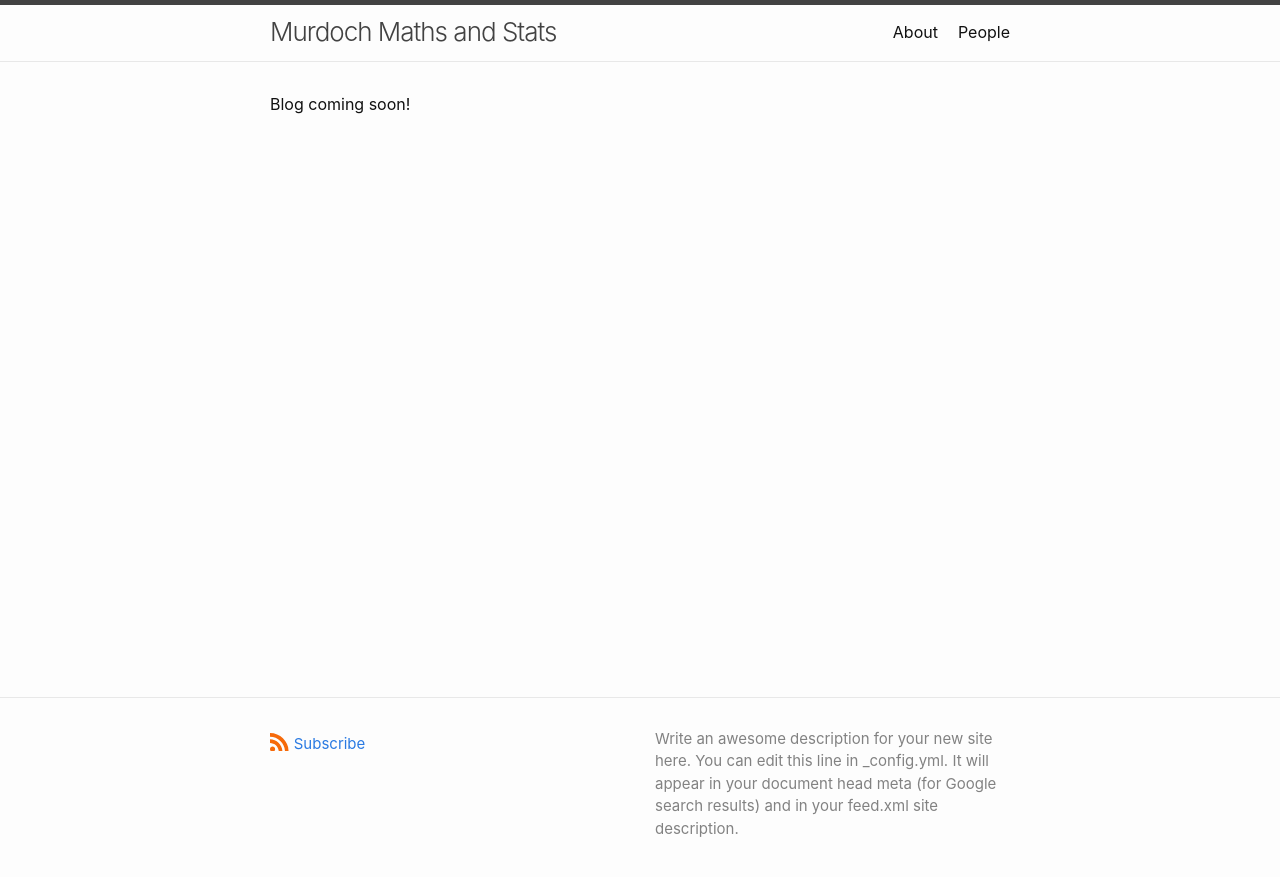
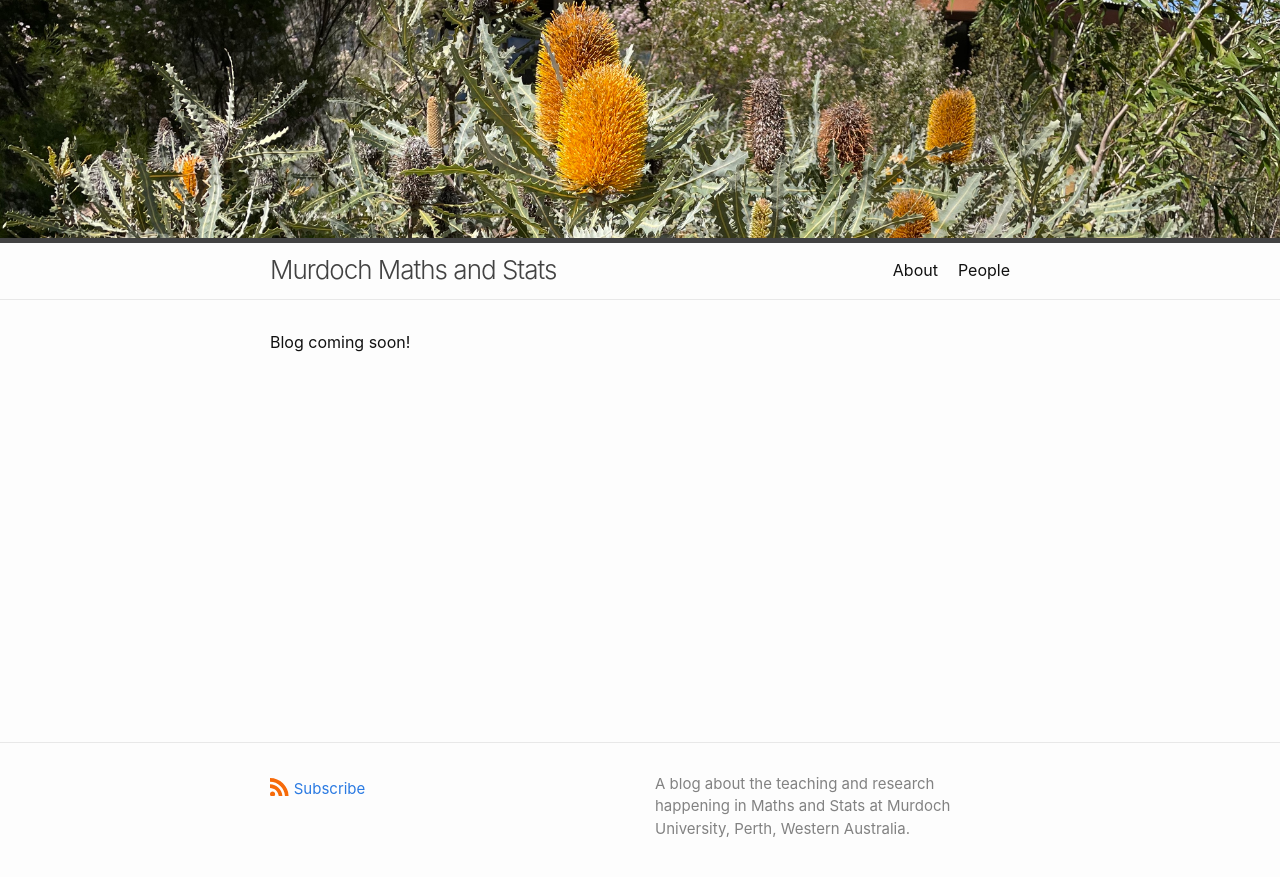
Before and after one commit to Murdoch-Maths-and-Stats/Murdoch-Maths-and-Stats.github.io, a Jekyll site: the page built from index.md, in a window 1280 px wide. Shown: the top 877 px of the page. Built offline with Jekyll 4.4.1, drawn with Linux system fonts in a browser that asks for light colours.

Commit message:
banksia and phoenix

```diff
--- a/_config.yml
+++ b/_config.yml
@@ -3,9 +3,7 @@ author:
   name:
   email:
 description: > # this means to ignore newlines until "show_excerpts:"
-  Write an awesome description for your new site here. You can edit this
-  line in _config.yml. It will appear in your document head meta (for
-  Google search results) and in your feed.xml site description.
+  A blog about the teaching and research happening in Maths and Stats at Murdoch University, Perth, Western Australia.
 
 show_excerpts: false # set to true to show excerpts on the homepage
 
--- a/_layouts/default.html
+++ b/_layouts/default.html
@@ -4,6 +4,7 @@
   {%- include head.html -%}
 
   <body>
+    <img src="{{ site.baseurl }}/banksia.jpeg">
 
     {%- include header.html -%}
 
```
Also changed, not shown: _posts/2022-10-24.md (added, +8 -0 lines), banksia.jpeg (added), banksia2.jpeg (added).
